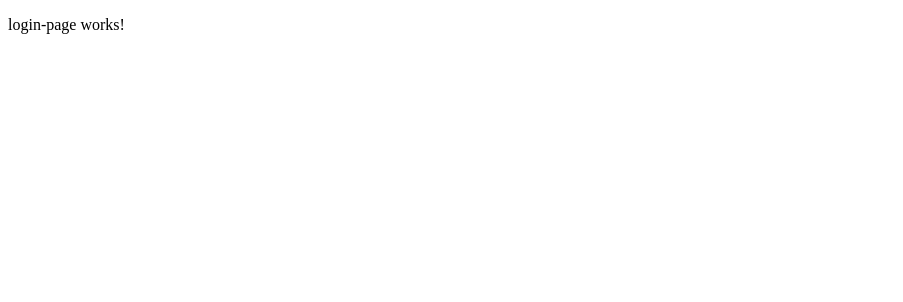
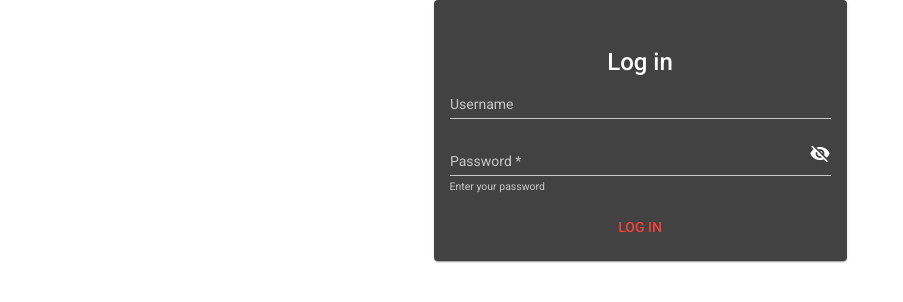
Before and after one commit to karatekid98/customerManagement, an Angular app in the folder customer-management-practice/: page /login-page in a window 1280 px wide. Shown: the top 302 px of the page, without its empty margins (0-903 px from the left). Built offline with nearby package versions, Linux system fonts and the light colour scheme.

Commit message:
added login-page layout

```diff
--- a/customer-management-practice/angular.json
+++ b/customer-management-practice/angular.json
@@ -28,6 +28,7 @@
               "src/assets"
             ],
             "styles": [
+              "./node_modules/@angular/material/prebuilt-themes/pink-bluegrey.css",
               "src/styles.scss"
             ],
             "scripts": []
@@ -92,6 +93,7 @@
               "src/assets"
             ],
             "styles": [
+              "./node_modules/@angular/material/prebuilt-themes/pink-bluegrey.css",
               "src/styles.scss"
             ],
             "scripts": []
--- a/customer-management-practice/package.json
+++ b/customer-management-practice/package.json
@@ -12,10 +12,13 @@
   "private": true,
   "dependencies": {
     "@angular/animations": "~10.0.2",
+    "@angular/cdk": "^10.1.0",
     "@angular/common": "~10.0.2",
     "@angular/compiler": "~10.0.2",
     "@angular/core": "~10.0.2",
+    "@angular/flex-layout": "^10.0.0-beta.32",
     "@angular/forms": "~10.0.2",
+    "@angular/material": "^10.1.0",
     "@angular/platform-browser": "~10.0.2",
     "@angular/platform-browser-dynamic": "~10.0.2",
     "@angular/router": "~10.0.2",
--- a/customer-management-practice/src/app/login-page/login-page.component.html
+++ b/customer-management-practice/src/app/login-page/login-page.component.html
@@ -1 +1,29 @@
-<p>login-page works!</p>
+<mat-card class="example-card">
+  <div mat-card-avatar class="example-header-image"></div>
+  <mat-card-title>Log in</mat-card-title>
+
+  <mat-card-content>
+    <form class="example-form">
+      <mat-form-field class="example-full-width">
+        <mat-label>Username</mat-label>
+        <input matInput formControlName="username" />
+      </mat-form-field>
+
+      <mat-form-field class="example-full-width">
+        <input
+          matInput
+          placeholder="Password"
+          [type]="hide ? 'password' : 'text'"
+          formControlName="password"
+          required
+        />
+        <mat-icon matSuffix (click)="hide = !hide">{{
+          hide ? "visibility_off" : "visibility"
+        }}</mat-icon>
+        <mat-hint *ngIf="!passwordInput.value">Enter your password</mat-hint>
+      </mat-form-field>
+    </form>
+  </mat-card-content>
+
+  <button mat-button color="warn">LOG IN</button>
+</mat-card>
--- a/customer-management-practice/src/app/login-page/login-page.component.scss
+++ b/customer-management-practice/src/app/login-page/login-page.component.scss
@@ -0,0 +1,23 @@
+:host {
+  display: flex;
+  flex-direction: column;
+  justify-content: center;
+  align-items: center;
+}
+.example-card {
+  max-width: 400px;
+  display: flex;
+  flex-direction: column;
+  justify-content: center;
+  align-items: center;
+}
+
+.example-form {
+  min-width: 150px;
+  max-width: 500px;
+  width: 100%;
+}
+
+.example-full-width {
+  width: 100%;
+}
--- a/customer-management-practice/src/app/login-page/login-page.component.ts
+++ b/customer-management-practice/src/app/login-page/login-page.component.ts
@@ -1,15 +1,24 @@
 import { Component, OnInit } from '@angular/core';
-
+import { FormGroup, FormControl, Validators } from '@angular/forms';
 @Component({
   selector: 'app-login-page',
   templateUrl: './login-page.component.html',
   styleUrls: ['./login-page.component.scss']
 })
 export class LoginPageComponent implements OnInit {
+  signin: FormGroup = new FormGroup({
+    username: new FormControl(''),
+    password: new FormControl('', [Validators.required, Validators.min(3) ])
+  });
+  hide = true;
+  get passwordInput(): any {
+    return this.signin.get('password');
+  }
 
   constructor() { }
 
   ngOnInit(): void {
+
   }
 
 }
--- a/customer-management-practice/src/index.html
+++ b/customer-management-practice/src/index.html
@@ -6,8 +6,10 @@
   <base href="/">
   <meta name="viewport" content="width=device-width, initial-scale=1">
   <link rel="icon" type="image/x-icon" href="favicon.ico">
+  <link href="https://fonts.googleapis.com/css?family=Roboto:300,400,500&display=swap" rel="stylesheet">
+  <link href="https://fonts.googleapis.com/icon?family=Material+Icons" rel="stylesheet">
 </head>
-<body>
+<body class="mat-typography">
   <app-root></app-root>
 </body>
 </html>
--- a/customer-management-practice/src/styles.scss
+++ b/customer-management-practice/src/styles.scss
@@ -1 +1,4 @@
 /* You can add global styles to this file, and also import other style files */
+
+html, body { height: 100%; }
+body { margin: 0; font-family: Roboto, "Helvetica Neue", sans-serif; }
```
Also changed, not shown: customer-management-practice/src/app/app.module.ts (+7 -3 lines), customer-management-practice/src/app/login-page/login-page.module.ts (added, +15 -0 lines), customer-management-practice/src/app/shared/shared.module.ts (added, +24 -0 lines), 1 other file (tests, documents, lock files or other folders).
